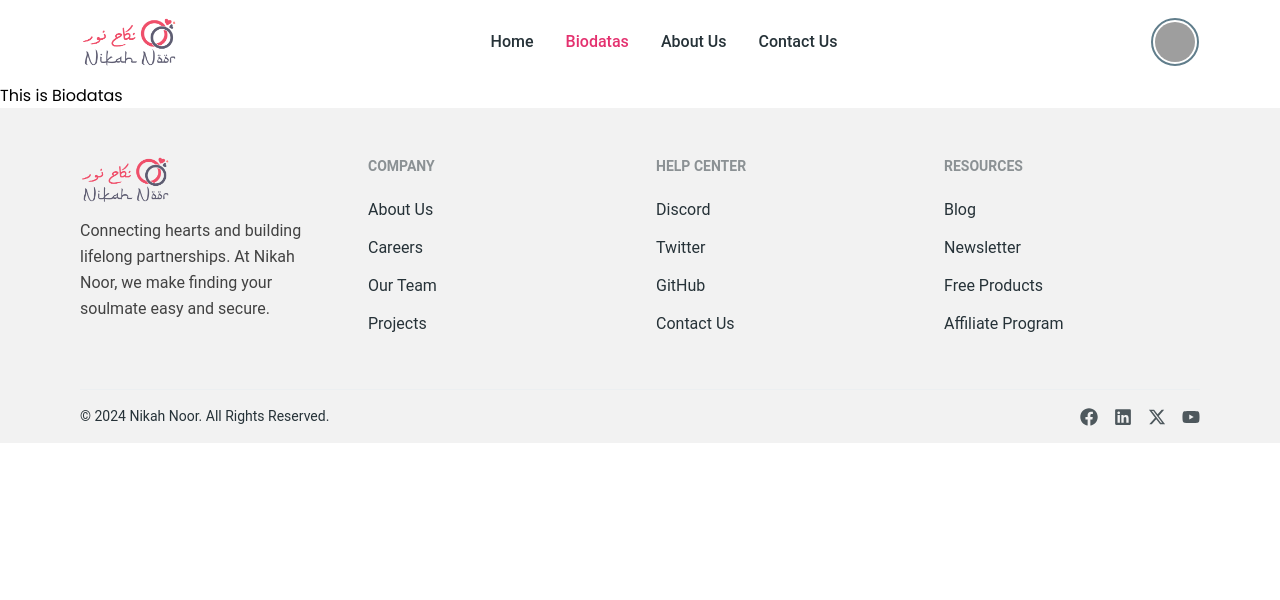
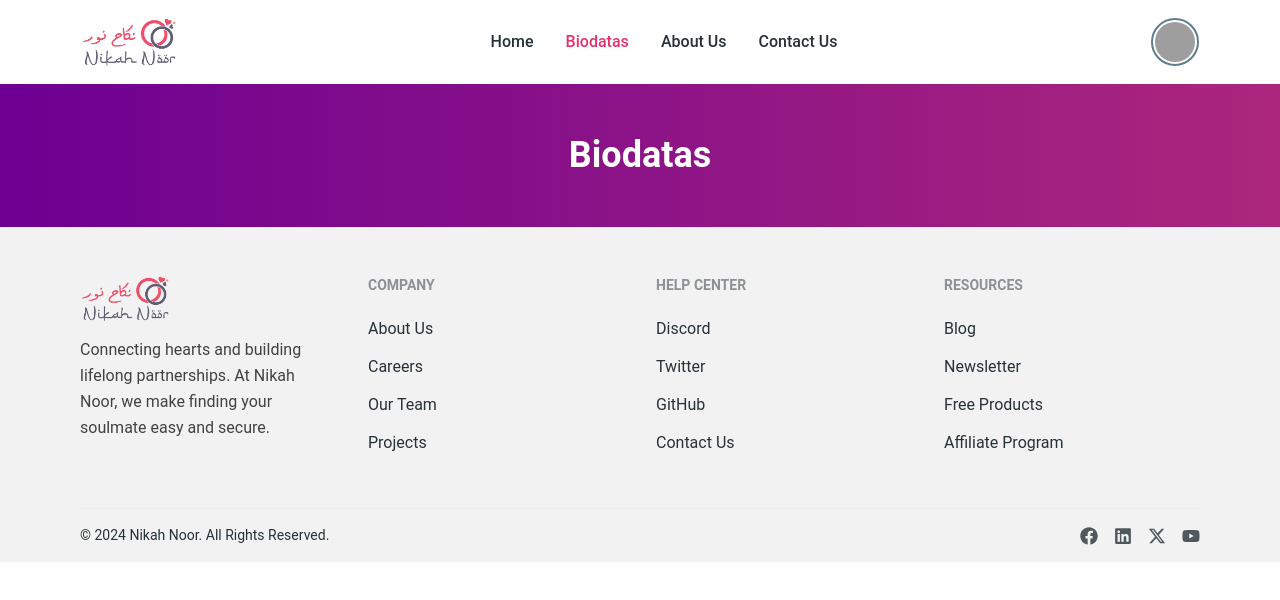
Before and after one commit to SazidulAlam47/nikah-noor-client, a React (Vite) app: page /biodatas in a window 1280 px wide. Shown: the top 600 px of the page. Built offline with nearby package versions, Linux system fonts and the light colour scheme; grey boxes are pictures that could not be loaded; a web font is replaced by a local one.

Commit message:
header auto close

```diff
--- a/src/pages/Biodatas/Biodatas.jsx
+++ b/src/pages/Biodatas/Biodatas.jsx
@@ -1,8 +1,14 @@
+import { Helmet } from "react-helmet-async";
+import PageTitle from "../../components/PageTitle/PageTitle";
+
 const Biodatas = () => {
     return (
-        <div>
-            <p>This is Biodatas</p>
-        </div>
+        <>
+            <Helmet>
+                <title>Nikah Noor | Biodatas</title>
+            </Helmet>
+            <PageTitle title="Biodatas" />
+        </>
     );
 };
 
--- a/src/shared/Header/Header.jsx
+++ b/src/shared/Header/Header.jsx
@@ -34,6 +34,7 @@ const Header = () => {
                 variant="paragraph"
                 color="blue-gray"
                 className="flex items-center gap-x-2 p-1 font-medium"
+                onClick={() => setOpenNav(false)}
             >
                 <NavLink to="/" className="flex items-center">
                     Home
@@ -44,6 +45,7 @@ const Header = () => {
                 variant="paragraph"
                 color="blue-gray"
                 className="flex items-center gap-x-2 p-1 font-medium"
+                onClick={() => setOpenNav(false)}
             >
                 <NavLink to="/biodatas" className="flex items-center">
                     Biodatas
@@ -54,6 +56,7 @@ const Header = () => {
                 variant="paragraph"
                 color="blue-gray"
                 className="flex items-center gap-x-2 p-1 font-medium"
+                onClick={() => setOpenNav(false)}
             >
                 <NavLink to="/about" className="flex items-center">
                     About Us
@@ -64,6 +67,7 @@ const Header = () => {
                 variant="paragraph"
                 color="blue-gray"
                 className="flex items-center gap-x-2 p-1 font-medium"
+                onClick={() => setOpenNav(false)}
             >
                 <NavLink to="/contact" className="flex items-center">
                     Contact Us
```
